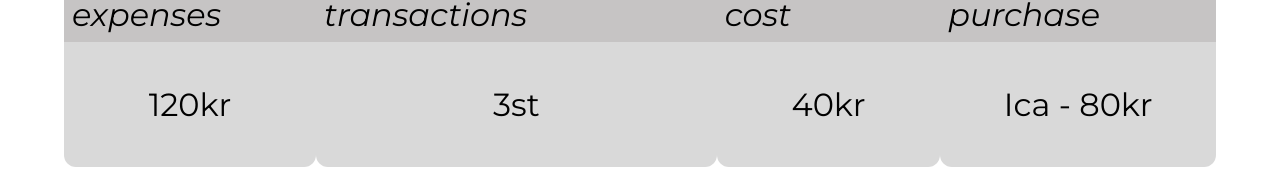
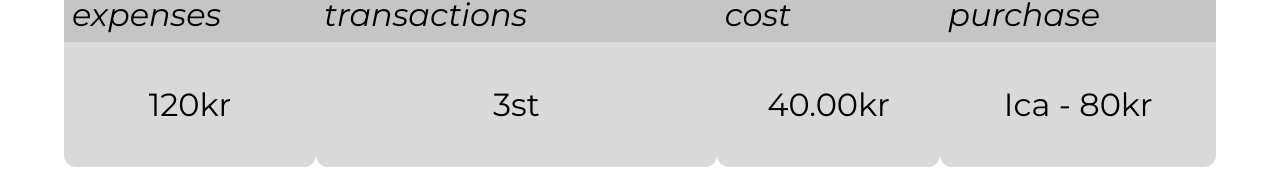
Before and after one commit to ITHS-Team8/CoinCompass, a Vue app: page /expenses in a window 1280 px wide. Shown: the part 227-402 px from the top of the page. Built offline with nearby package versions, Linux system fonts and the light colour scheme.

Commit message:
Made the numbers 2 decimals

```diff
--- a/src/stores/ExpensesStore.ts
+++ b/src/stores/ExpensesStore.ts
@@ -36,10 +36,11 @@ export const useExpensesStore = defineStore('expensesStore', {
     }),
     getters: {
         totalAmount(state) {
-            return state.expenses.reduce(
+            const total = state.expenses.reduce(
                 (total, expense) => total + expense.amount,
                 0
             )
+            return Number(total.toFixed(2))
         }
     },
     actions: {
@@ -57,7 +58,7 @@ export const useExpensesStore = defineStore('expensesStore', {
             this.expenses.push({
                 id: this.expenses.length + 1,
                 name: expense.name,
-                amount: expense.amount,
+                amount: Number(expense.amount.toFixed(2)),
                 category: expense.category,
                 comment: expense.comment
             })
--- a/src/views/ExpensesView.vue
+++ b/src/views/ExpensesView.vue
@@ -28,7 +28,7 @@
             <OverviewCard
                 class="overview-card"
                 card-title="Average cost"
-                :card-info="`${expensesStore.totalAmount / expensesStore.expenses.length}kr`"
+                :card-info="`${(expensesStore.totalAmount / expensesStore.expenses.length).toFixed(2)}kr`"
             />
             <OverviewCard
                 class="overview-card"
```
